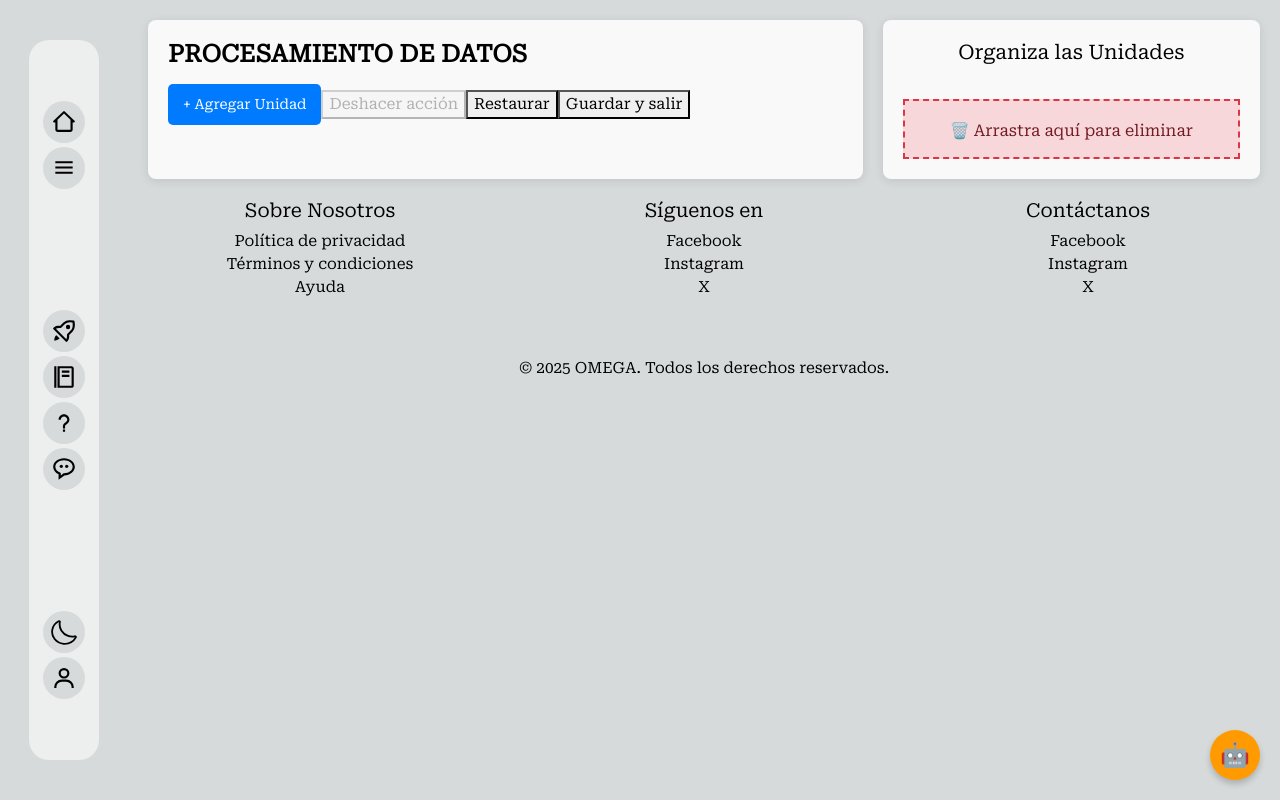
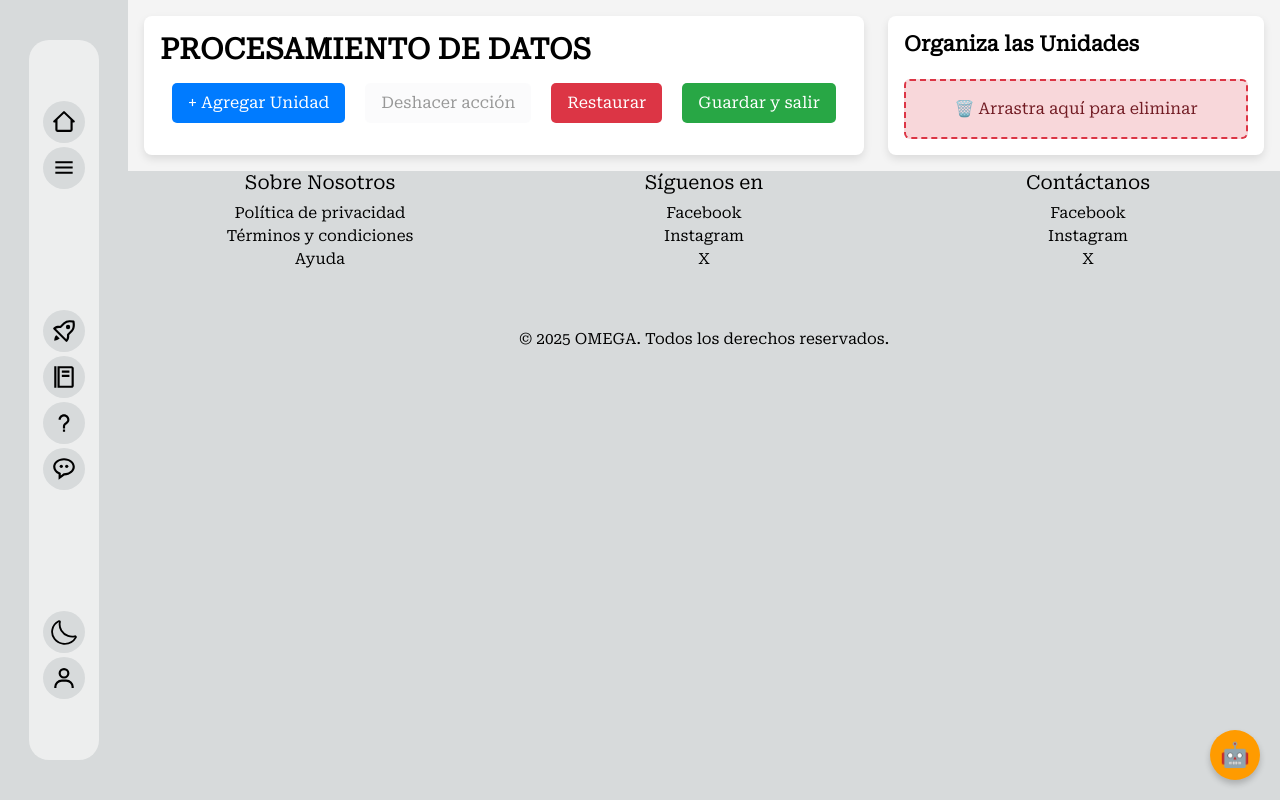
Before and after one commit to rebenew/frontendOmegaCursos, an Angular app: page /admin-dashboard/courses/edit-content/1 in a window 1280 px wide. Built offline with nearby package versions, Linux system fonts and the light colour scheme.

Commit message:
ultimos cambios para los estilos

```diff
--- a/src/app/Components/admin-course-components/admin-course-editor/course-editor.component.html
+++ b/src/app/Components/admin-course-components/admin-course-editor/course-editor.component.html
@@ -2,16 +2,18 @@
   <!-- Sección de edición -->
   <div class="editor-section">
     <h2 *ngIf="course" class="course-title">{{ course.course }}</h2>
+    <div class="editor-buttons">
     <button class="add-unit-btn" (click)="addUnit()">+ Agregar Unidad</button>
-    <button (click)="undoLastChange()" mat-button color="primary" [disabled]="!(courseEditorService.hasUndo())">
+    <button class="undo-action-btn" (click)="undoLastChange()" mat-button color="primary" [disabled]="!(courseEditorService.hasUndo())">
       Deshacer acción
     </button>
-    <button (click)="confirmRestoreCourse()" mat-button color="warn">
+    <button class="restart-btn" (click)="confirmRestoreCourse()" mat-button color="warn">
       Restaurar
     </button>
-    <button mat-button color="primary" (click)="saveCourseAndExit()">
+    <button mat-button class="save-btn" color="primary" (click)="saveCourseAndExit()">
       Guardar y salir
     </button>
+  </div>
 
     <div *ngFor="let unit of course?.content; let i = index"
     #unitElement
@@ -86,8 +88,5 @@
     (cdkDropListDropped)="deleteUnitOnDrop($event)">
     🗑️ Arrastra aquí para eliminar
     </div>
-
-
-
+  </div>
 </div>
-  </div>
--- a/src/app/Components/admin-course-components/admin-course-editor/course-editor.component.scss
+++ b/src/app/Components/admin-course-components/admin-course-editor/course-editor.component.scss
@@ -1,54 +1,99 @@
 .course-container {
   display: flex;
-  justify-content: space-between;
-  gap: 20px;
-  padding: 20px;
+  gap: 1.5rem;
+  padding: 1rem;
+  background: #f4f4f4;
 }
-
-
-
 .editor-section {
   flex: 2;
-  padding: 20px;
+  background: white;
+  padding: 1rem;
   border-radius: 8px;
-  background: #f9f9f9;
-  box-shadow: 0px 2px 10px rgba(0, 0, 0, 0.1);
+  box-shadow: 0 4px 8px rgba(0, 0, 0, 0.1);
 }
 
 .course-title {
-  font-size: 24px;
+  font-size: 1.8rem;
   font-weight: bold;
-  margin-bottom: 15px;
+  margin-bottom: 1rem;
+}
+
+.editor-buttons {
+  display: flex;
+  flex-wrap: wrap;
+  gap: 0.5rem;
+  justify-content: space-evenly;
+  margin-bottom: 1rem;
+}
+
+.editor-buttons button {
+  padding: 0.5rem 1rem;
+  font-size: 1rem;
+  border: none;
+  border-radius: 5px;
+  cursor: pointer;
 }
 
 .add-unit-btn {
   background: #007bff;
   color: white;
   border: none;
-  padding: 10px 15px;
-  font-size: 14px;
-  border-radius: 5px;
-  cursor: pointer;
   transition: background 0.3s;
 
   &:hover {
-    background: #0056b3;
+    background: #0056b3
+  }
+}
+
+.undo-action-btn {
+  background: #f8f9fa;
+  border: 1px solid #ccc;
+  color: #333;
+  transition: background 0.3s;
+
+  &:hover {
+    background: #e9ecef;
+  }
+
+  &:disabled {
+    opacity: 0.5;
+    cursor: not-allowed;
+  }
+}
+
+.restart-btn {
+  background: #dc3545;
+  color: white;
+  border: none;
+  transition: background 0.3s;
+
+  &:hover {
+    background: #a71d2a;
+  }
+}
+
+.save-btn {
+  background: #28a745;
+  color: white;
+  border: none;
+  transition: background 0.3s;
+
+  &:hover {
+    background: #1e7e34;
   }
 }
 
 .unit {
-  background: white;
-  padding: 15px;
-  margin-top: 15px;
+  background: #f8f9fa;
+  padding: 1rem;
   border-radius: 8px;
-  box-shadow: 0px 1px 5px rgba(0, 0, 0, 0.1);
+  margin-bottom: 0.8rem;
+  border: 1px solid #ddd;
 
-  &.highlight {
-    background-color: yellow;
-    transition: background-color 1s ease-in-out;
+  &:hover {
+    transform: ease-in-out;
   }
 }
-
 
 .unit-header {
   display: flex;
@@ -73,113 +118,130 @@
 }
 
 .unit-title {
-  font-size: 18px;
+  font-size: 1.2rem;
   font-weight: bold;
 }
 
 .unit-info {
-  font-size: 14px;
+  font-size: 0.9rem;
   color: #666;
 }
 
+.unit-header-actions {
+  font-size: 1.2rem;
+}
+
 .unit-content {
-  padding: 10px;
-  border-top: 1px solid #ddd;
+  padding: 1rem;
+  background: #f1f1f1;
+  border-radius: 6px;
+  margin-top: 0.5rem;
 }
 
 .resource-list {
-  padding: 10px;
-  background: #f1f1f1;
-  border-radius: 5px;
+  display: flex;
+  flex-direction: column;
+  gap: 0.5rem;
 }
 
 .draggable-resource {
   display: flex;
   justify-content: space-between;
   align-items: center;
-  padding: 8px;
+  padding: 0.75rem;
   margin-bottom: 8px;
   background: white;
-  border-radius: 5px;
-  box-shadow: 0px 1px 3px rgba(0, 0, 0, 0.2);
+  border-radius: 6px;
+  box-shadow: 0px 2px 4px rgba(0, 0, 0, 0.2);
 }
 
 .resource-content {
   display: flex;
   flex-direction: column;
+  gap: 0.3rem;
 }
 
 .resource-title {
-  font-size: 16px;
+  font-size: 1rem;
   font-weight: bold;
 }
 
 .resource-link {
-  font-size: 14px;
   color: #007bff;
-  text-decoration: none;
+  text-decoration: underline;
+  transition: color 0.3s ease-in-out;
 
   &:hover {
-    text-decoration: underline;
+    color: #0056b3;
   }
 }
 
-/* 🔻 Menú desplegable para cada recurso */
+/* Menú desplegable para cada recurso */
 .menu-container {
   position: relative;
 }
 
 .menu-btn {
-  background: none;
+  background: transparent;
   border: none;
-  font-size: 18px;
+  font-size: 1.5rem;
   cursor: pointer;
 }
 
 .menu-dropdown {
   position: absolute;
+  top: 100%;
   right: 0;
   background: white;
-  box-shadow: 0px 2px 5px rgba(0, 0, 0, 0.2);
+  box-shadow: 0 4px 8px rgba(0, 0, 0, 0.1);
   border-radius: 5px;
-  z-index: 10;
-  display: flex;
-  flex-direction: column;
+  overflow: hidden;
+  z-index: 1000;
+}
 
 .menu-item {
-    padding: 8px 12px;
-    font-size: 14px;
+  display: block;
+  width: 100%;
+  padding: 0.5rem 1rem;
+  text-align: left;
+  border: none;
+  background: white;
   cursor: pointer;
-    border: none;
-    background: none;
-    text-align: left;
-    width: 100%;
+  transition: background 0.3s ease-in-out;
 
   &:hover {
     background: #f1f1f1;
   }
 
   &.delete {
-      color: red;
+    color: #dc3545;
+
+    &:hover {
+      background: #f8d7da;
     }
   }
 }
 
-/* 🔻 Sección de organización */
+
+/* Sección de organización */
 .drop-section {
   flex: 1;
-  padding: 20px;
+  background: white;
+  padding: 1rem;
   border-radius: 8px;
-  background: #f9f9f9;
-  box-shadow: 0px 2px 10px rgba(0, 0, 0, 0.1);
+  box-shadow: 0 4px 8px rgba(0, 0, 0, 0.1);
+  position: sticky;
+  top: 1rem;
+  max-height: 90vh;
+  overflow-y: auto;
   display: flex;
   flex-direction: column;
-  align-items: center; /* Centrar contenido */
 }
 
 .drop-title {
-  font-size: 20px;
-  margin-bottom: 15px;
+  font-size: 1.3rem;
+  font-weight: bold;
+  margin-bottom: 1rem;
 }
 
 .unit-list {
@@ -188,6 +250,9 @@
   gap: 10px;
   min-height: 100px;
   width: 100%;
+  max-height: 60vh;
+  overflow-y: auto;
+  padding-right: 8px;
 }
 
 .unit-item {
@@ -198,40 +263,39 @@
   text-align: center;
 }
 
-.cdk-drag-placeholder {
-  visibility: hidden;
-}
+
 .units-container {
   display: flex;
   flex-direction: column;
-  gap: 10px;
-  position: relative;
+  gap: 0.5rem;
+  flex-grow: 1;
+  max-height: 60vh;
+  overflow-y: auto;
+  padding-right: 8px;
 }
 
 /* 🔻 Zona de eliminación */
 .delete-area {
-  margin-top: 20px;
-  width: 100%;
-  height: 60px;
+  margin-top: auto; /* 🔥 Se empuja hacia abajo */
+  padding: 1rem;
+  border-radius: 6px;
   background: #f8d7da;
   color: #721c24;
   border: 2px dashed #dc3545;
   text-align: center;
-  line-height: 60px;
-  transition: background 0.3s;
-  z-index: 5;
+  transition: background 0.3s ease-in-out;
 
-  &.cdk-drop-list-dragging {
+  &:hover {
     background: #f5c6cb;
     border-color: #c82333;
   }
 }
 
-/* 🔹 Responsive Design */
+/* Responsive Design */
 @media (max-width: 768px) {
   .course-container {
     flex-direction: column;
-    gap: 20px;
+    gap: 1rem;
   }
 
   .editor-section,
@@ -244,8 +308,29 @@
     align-items: flex-start;
   }
 
-  .unit-header-actions {
-    flex-direction: column;
-    align-items: flex-start;
+  .resource-list {
+    gap: 0.8rem;
   }
 }
+
+@media (max-width: 480px) {
+  .editor-section {
+    padding: 0.5rem;
+  }
+
+  .add-unit-btn,
+  .undo-action-btn,
+  .restart-btn,
+  .save-btn {
+    font-size: 0.8rem;
+    padding: 8px;
+  }
+
+  .drop-section {
+    padding: 0.5rem;
+  }
+
+  .delete-area {
+    font-size: 0.9rem;
+  }
+}
--- a/src/app/Components/admin-course-components/modals/delete-confirmation/delete-confirmation.component.html
+++ b/src/app/Components/admin-course-components/modals/delete-confirmation/delete-confirmation.component.html
@@ -1,6 +1,8 @@
-<h2>¿Seguro que deseas eliminar esta {{ data.itemType }}?</h2>
-<p>Esta acción no se puede deshacer.</p>
-<div class="modal-buttons">
-  <button mat-button color="warn" (click)="confirmDelete()">Eliminar</button>
-  <button mat-button (click)="cancel()">Cancelar</button>
+<div class="delete-modal">
+  <h2>¿Seguro que deseas eliminar esta {{ data.itemType }}?</h2>
+  <p>Esta acción no se puede deshacer.</p>
+  <div class="modal-buttons">
+    <button mat-button (click)="cancel()">Cancelar</button>
+    <button mat-button color="warn" (click)="confirmDelete()">Eliminar</button>
+  </div>
 </div>
--- a/src/app/Components/admin-course-components/modals/delete-confirmation/delete-confirmation.component.scss
+++ b/src/app/Components/admin-course-components/modals/delete-confirmation/delete-confirmation.component.scss
@@ -0,0 +1,70 @@
+.delete-modal {
+    position: fixed;
+    top: 50%;
+    left: 50%;
+    transform: translate(-50%, -50%);
+    background: #fff;
+    padding: 20px;
+    border-radius: 8px;
+    box-shadow: 0 4px 10px rgba(0, 0, 0, 0.3);
+    text-align: center;
+    max-width: 400px;
+    width: 90%;
+    z-index: 1000;
+
+    h2 {
+      color: #c82333;
+      font-size: 1.5rem;
+      font-weight: bold;
+      margin-bottom: 10px;
+    }
+
+    p {
+      font-size: 1.1rem;
+      color: #333;
+      margin-bottom: 20px;
+    }
+
+    .modal-buttons {
+      display: flex;
+      justify-content: center;
+      gap: 15px;
+
+      button {
+        padding: 10px 15px;
+        font-size: 1rem;
+        border-radius: 5px;
+        cursor: pointer;
+        border: none;
+        transition: background 0.3s ease;
+
+        &:first-child {
+          background-color: #6c757d;
+          color: white;
+
+          &:hover {
+            background-color: #545b62;
+          }
+        }
+
+        &:last-child {
+          background-color: #dc3545;
+          color: white;
+
+          &:hover {
+            background-color: #b02a37;
+          }
+        }
+      }
+    }
+  }
+
+  .modal-backdrop {
+    position: fixed;
+    top: 0;
+    left: 0;
+    width: 100%;
+    height: 100%;
+    background: rgba(0, 0, 0, 0.5);
+    z-index: 999;
+  }
--- a/src/app/components/admin-course-components/admin-dashboard/admin-dashboard.component.ts
+++ b/src/app/components/admin-course-components/admin-dashboard/admin-dashboard.component.ts
@@ -50,7 +50,7 @@ export class AdminDashboardComponent {
 
   deleteCourse(id: number) {
     const dialogRef = this.dialog.open(DeleteConfirmationComponent, {
-      width: '800px',
+      width: '400px',
       data: { itemName: `Curso ID: ${id}`, itemType: 'curso' }
     });
 
```
Also changed, not shown: src/app/Components/admin-course-components/modals/confirmation/confirmation.component.scss (+22 -26 lines). Lines whose indentation alone changed are shown as unchanged.
